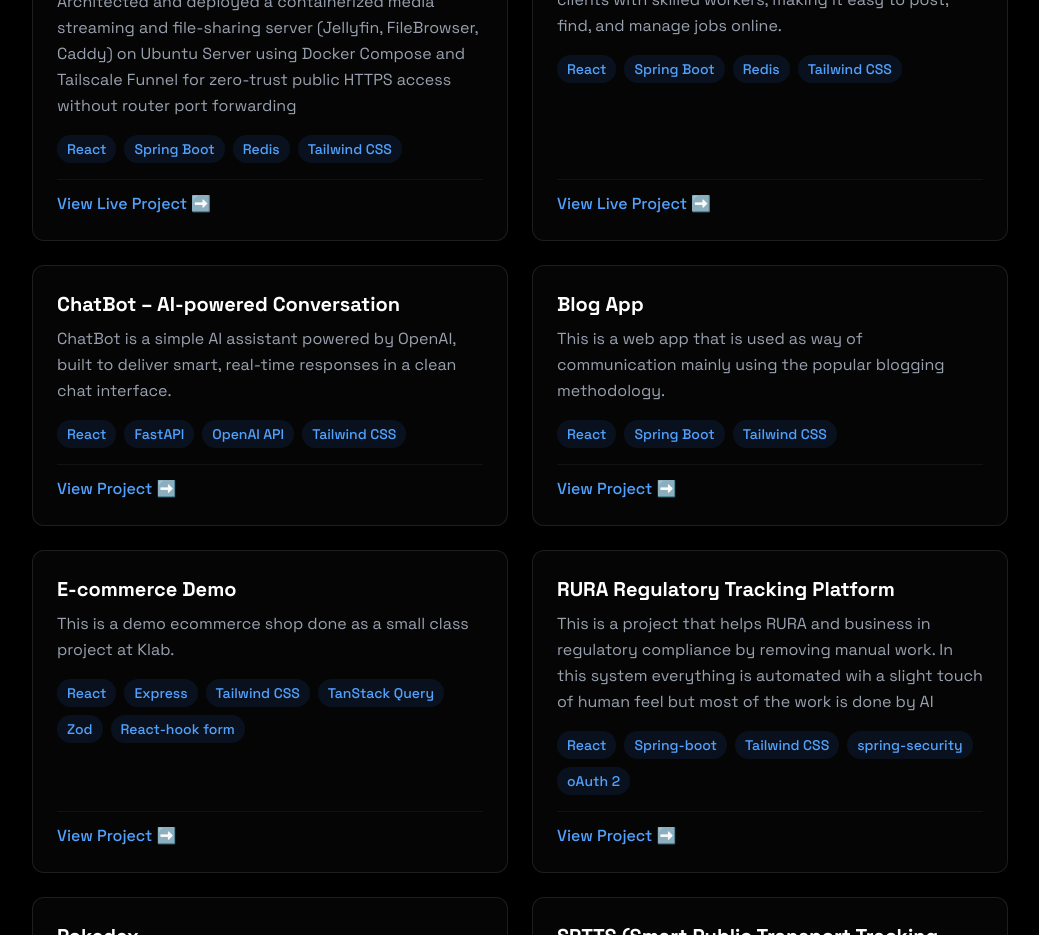
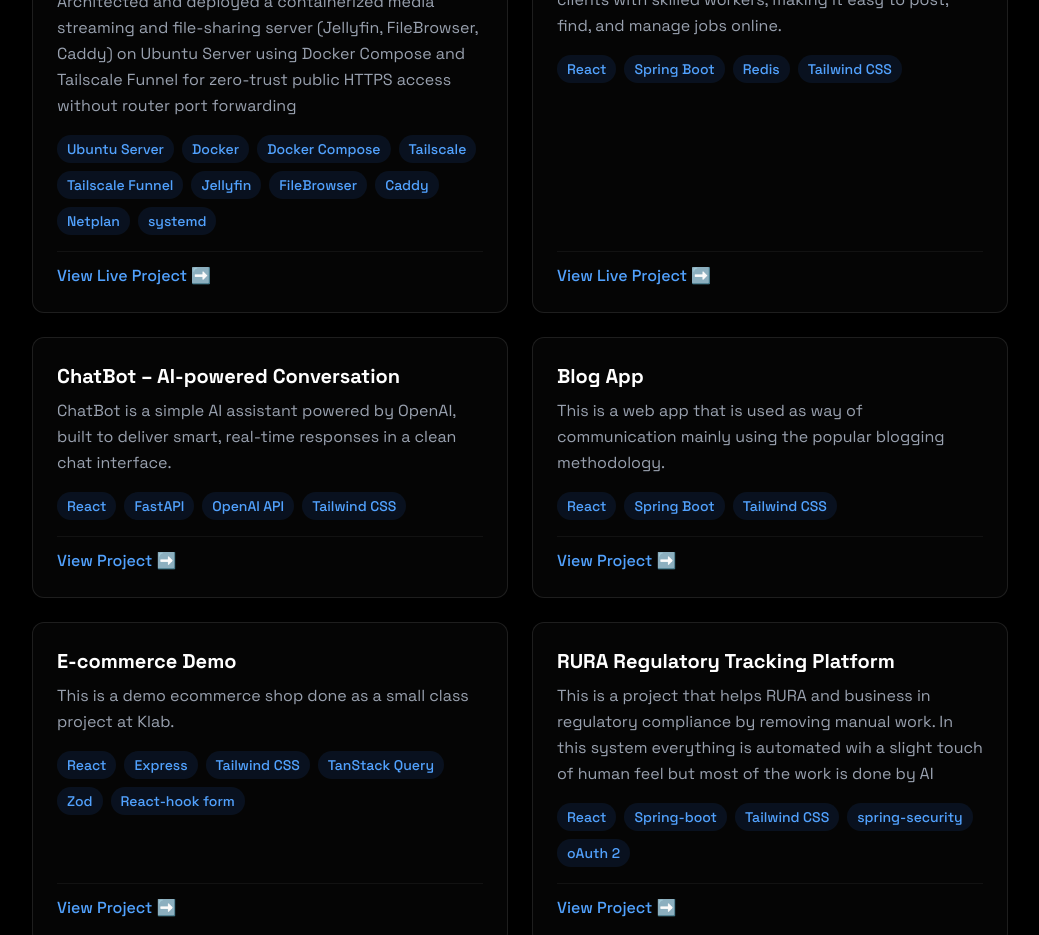
Before and after one commit to niyoblaise/niyoblaise-7, a React (Vite) app: page / in a window 1280 px wide. Shown: the part 2560-3495 px from the top of the page, without its empty margins (120-1159 px from the left). Built offline with nearby package versions, Linux system fonts and the light colour scheme.

Commit message:
new project added

```diff
--- a/src/components/sections/Projects.jsx
+++ b/src/components/sections/Projects.jsx
@@ -5,7 +5,18 @@ const projects = [
     title: "Self-Hosted Home Server & Cloud Infrastructure",
     description:
         "Architected and deployed a containerized media streaming and file-sharing server (Jellyfin, FileBrowser, Caddy) on Ubuntu Server using Docker Compose and Tailscale Funnel for zero-trust public HTTPS access without router port forwarding",
-    tech: ["React", "Spring Boot", "Redis", "Tailwind CSS"],
+    tech: [
+      "Ubuntu Server",
+      "Docker",
+      "Docker Compose",
+      "Tailscale",
+      "Tailscale Funnel",
+      "Jellyfin",
+      "FileBrowser",
+      "Caddy",
+      "Netplan",
+      "systemd"
+    ],
     links: [
       { label: "View Live Project ➡️", url: "https://taskomi.africa/login" },
     ],
```
